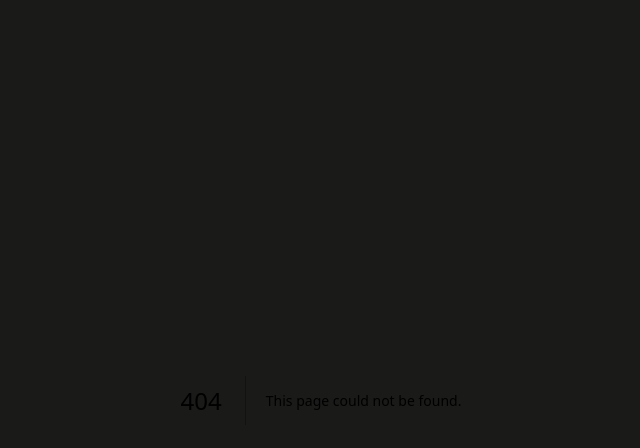
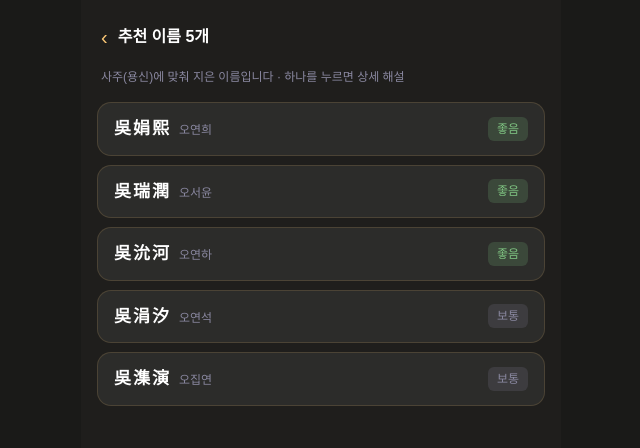
Before and after one commit to lysh0112-cpu/myjae, a Next.js app: page /manseryeok/naming/rename/auto in a window 1280 px wide. Before the commit this address had no page. Shown: the top 448 px of the page, without its empty margins (319-959 px from the left). Built offline with nearby package versions, Linux system fonts and the light colour scheme.

Commit message:
Create page.tsx

```diff
--- /dev/null
+++ b/app/manseryeok/naming/rename/auto/page.tsx
@@ -0,0 +1,65 @@
+'use client'
+import { useRouter, useSearchParams } from 'next/navigation'
+import { Suspense } from 'react'
+
+const GOLD = '#FAC775'
+const CARD = '#2C2C2A'
+const SUB = '#8a88a0'
+const GREEN = '#81c784'
+
+const ALL = [
+  { name: '吳娟熙', read: '오연희', grade: '좋음', key: '娟' },
+  { name: '吳瑞潤', read: '오서윤', grade: '좋음', key: '瑞' },
+  { name: '吳沇河', read: '오연하', grade: '좋음', key: '沇' },
+  { name: '吳涓汐', read: '오연석', grade: '보통', key: '涓' },
+  { name: '吳潗演', read: '오집연', grade: '보통', key: '演' },
+  { name: '吳渷潾', read: '오연린', grade: '좋음', key: '渷' },
+  { name: '吳洐沛', read: '오행패', grade: '보통', key: '洐' },
+  { name: '吳浤湕', read: '오굉건', grade: '좋음', key: '浤' },
+  { name: '吳潓澐', read: '오혜운', grade: '보통', key: '潓' },
+  { name: '吳澔涀', read: '오호현', grade: '좋음', key: '澔' },
+]
+
+function AutoInner() {
+  const router = useRouter()
+  const sp = useSearchParams()
+  const n = Number(sp.get('n') || 5)
+  const list = ALL.slice(0, n)
+
+  return (
+    <main style={{ minHeight: '100vh', background: '#1f1e1c', maxWidth: 480, margin: '0 auto', padding: '8px 16px 32px' }}>
+      <div style={{ display: 'flex', alignItems: 'center', gap: 10, padding: '14px 4px 16px' }}>
+        <button onClick={() => router.push('/manseryeok/naming')} style={{ background: 'none', border: 'none', color: GOLD, fontSize: 20, cursor: 'pointer' }}>{'\u2039'}</button>
+        <span style={{ fontSize: 16, fontWeight: 700, color: '#fff' }}>추천 이름 {n}개</span>
+      </div>
+      <p style={{ fontSize: 12, color: SUB, margin: '0 0 16px', padding: '0 4px' }}>
+        사주(용신)에 맞춰 지은 이름입니다 · 하나를 누르면 상세 해설
+      </p>
+
+      {list.map((x) => (
+        <button key={x.name}
+          onClick={() => router.push('/manseryeok/naming/rename/result?hanja=' + encodeURIComponent(x.key))}
+          className="active:scale-95"
+          style={{ width: '100%', textAlign: 'left', background: CARD, border: '1px solid rgba(250,199,117,0.15)',
+            borderRadius: 14, padding: '13px 16px', marginBottom: 9, cursor: 'pointer',
+            display: 'flex', justifyContent: 'space-between', alignItems: 'center', transition: 'transform 0.15s ease' }}>
+          <span>
+            <span style={{ fontSize: 17, fontWeight: 600, color: '#fff', letterSpacing: 2 }}>{x.name}</span>
+            <span style={{ fontSize: 12, color: SUB, marginLeft: 8 }}>{x.read}</span>
+          </span>
+          <span style={{ fontSize: 12, padding: '3px 9px', borderRadius: 6,
+            background: x.grade === '좋음' ? 'rgba(129,199,132,0.18)' : 'rgba(138,136,160,0.18)',
+            color: x.grade === '좋음' ? GREEN : SUB }}>{x.grade}</span>
+        </button>
+      ))}
+    </main>
+  )
+}
+
+export default function AutoRecPage() {
+  return (
+    <Suspense fallback={<div style={{ background: '#1f1e1c', minHeight: '100vh' }} />}>
+      <AutoInner />
+    </Suspense>
+  )
+}
```
